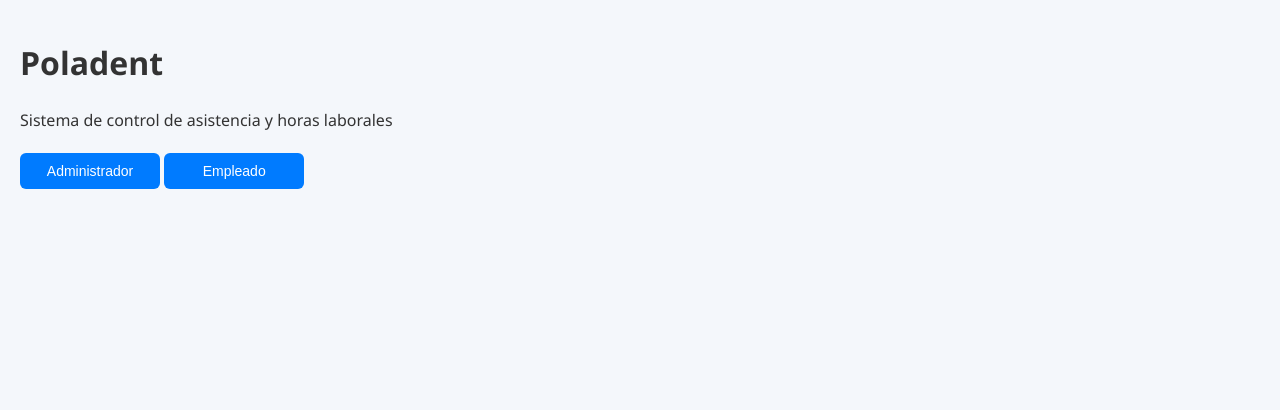
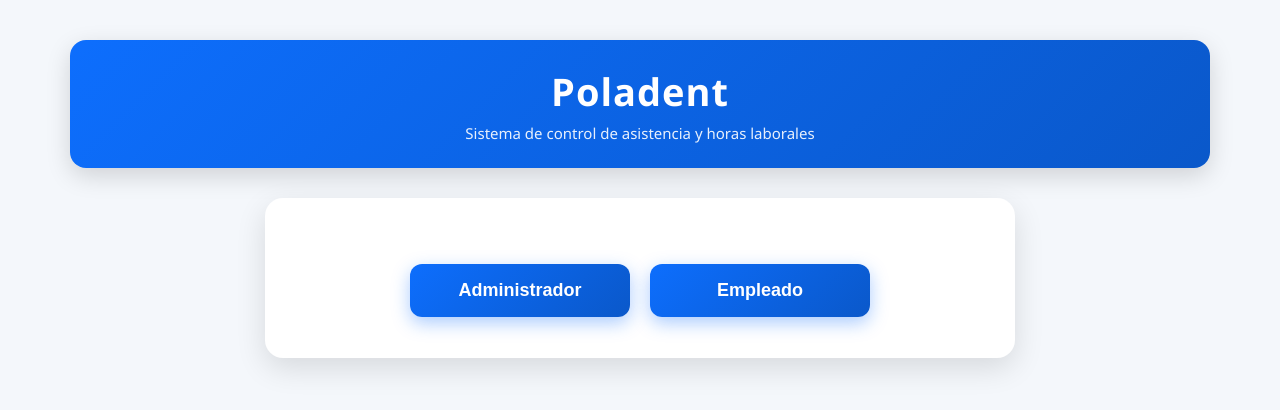
Before and after one commit to Polandent223/PoladentSistema, a plain HTML site: page index.html in a window 1280 px wide. Drawn offline with nearby package versions, Linux system fonts and the light colour scheme; no server answers.

Commit message:
Update styles.css

```diff
--- a/css/styles.css
+++ b/css/styles.css
@@ -152,3 +152,91 @@ canvas{
     margin-top: 10px;
   }
   }
+/* ====== HEADER PROFESIONAL ====== */
+.appHeader{
+  max-width:1100px;
+  margin:20px auto 10px auto;
+  background:linear-gradient(135deg,#0d6efd,#0a58ca);
+  color:white;
+  border-radius:16px;
+  padding:25px 20px;
+  text-align:center;
+  box-shadow:0 8px 25px rgba(0,0,0,0.15);
+}
+
+.appHeader h1{
+  margin:0;
+  font-size:38px;
+  letter-spacing:1px;
+  font-weight:800;
+}
+
+.appHeader p{
+  margin:6px 0 0 0;
+  opacity:0.9;
+  font-size:15px;
+}
+
+/* ====== CARD PRINCIPAL HOME ====== */
+.homeCard{
+  max-width:700px;
+  margin:30px auto;
+  background:white;
+  border-radius:18px;
+  padding:35px 25px;
+  box-shadow:0 10px 30px rgba(0,0,0,0.12);
+  text-align:center;
+}
+
+/* ====== BOTONES TIPO APP ====== */
+.homeBtns{
+  display:flex;
+  gap:20px;
+  justify-content:center;
+  flex-wrap:wrap;
+  margin-top:25px;
+}
+
+.homeBtns button{
+  background:linear-gradient(135deg,#0d6efd,#0a58ca);
+  border:none;
+  color:white;
+  font-size:18px;
+  padding:16px 28px;
+  border-radius:12px;
+  min-width:220px;
+  font-weight:600;
+  box-shadow:0 6px 18px rgba(13,110,253,0.35);
+  transition:0.2s;
+}
+
+.homeBtns button:hover{
+  transform:translateY(-3px);
+  box-shadow:0 10px 22px rgba(13,110,253,0.45);
+}
+
+/* ====== MODO EMPLEADO TIPO TELEFONO ====== */
+@media (min-width:768px){
+  #employeePanel{
+    max-width:420px;
+    margin:40px auto;
+    border-radius:20px;
+    box-shadow:0 10px 30px rgba(0,0,0,0.2);
+    padding:30px 20px;
+  }
+
+  #employeePanel button{
+    width:100%;
+    margin:10px 0;
+    font-size:18px;
+    padding:14px;
+    border-radius:12px;
+  }
+
+  #empPin{
+    width:100%;
+    padding:14px;
+    font-size:18px;
+    border-radius:10px;
+  }
+}
```
